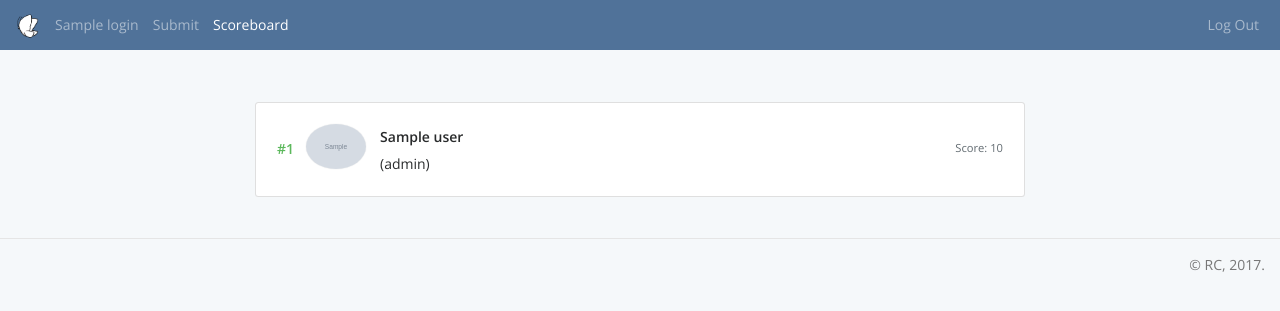
After one commit to mikkqu/rc-chrysalis, a Flask app: template scapp/templates/scoreboard.html in a window 1280 px wide. The commit adds this page. Shown: the top 311 px of the page. Run offline with Flask 2, Linux system fonts and the light colour scheme; the template is opened without the code that fills it: most values are stand-ins (such as "Sample title", 1, 10 or a date in 2020); grey boxes marked "Sample" are stand-in pictures; parts of the project's set-up code (start-up, migrations or seed data) failed here and were passed over; some libraries are stand-ins or nearby versions.

Commit message:
Add scoreboard support and corresponding logic

```diff
--- a/scapp/templates/_navbar.html
+++ b/scapp/templates/_navbar.html
@@ -27,6 +27,9 @@
       <li class="nav-item {% if active_page == "submit" %}active{% endif %}">
         <a class="nav-link" href="{{ url_for('submit') }}">Submit</a>
       </li>
+      <li class="nav-item {% if active_page == "scoreboard" %}active{% endif %}">
+        <a class="nav-link" href="{{ url_for('scoreboard') }}">Scoreboard</a>
+      </li>
       {% endif %}
     </ul>
 
--- /dev/null
+++ b/scapp/templates/scoreboard.html
@@ -0,0 +1,50 @@
+{% extends "_base.html" %}
+
+{% set active_page = "scoreboard" %}
+
+{% block browsertitle %} - Scoreboard{% endblock %}
+
+{% block content %}
+
+  <div class="container pt-5">
+    <div class="row">
+
+      <div class="col-lg-12 col-centered" style="max-width: 800px;">
+        <ul class="list-group media-list media-list-stream mb-4">
+
+          {% if scoreboard %}
+            {% for user in scoreboard[:50] %}
+            <li class="media list-group-item p-4">
+              <h6 class="my-0 text-success score-index">#{{ loop.index }}</h6>
+              <img class="media-object d-flex align-self-start mr-3"
+                src="{{ user.profile.image }}">
+              <div class="media-body">
+                <div class="media-heading">
+                  <small class="float-right text-muted score-points">Score: {{ user.score }}</small>
+                  <h6 class="score-level">{{ user.name }}</h6>({{ user.level }})
+                </div>
+
+              </div>
+            </li>
+            {% endfor %}
+
+          {% else %}
+            <li class="media list-group-item p-4">
+              <div class="media-body">
+                <div class="media-heading">
+                  <small class="float-right text-muted">Right now</small>
+                  <h6>{{ login.name }}</h6>
+                </div>
+                <p>
+                  There are no records so far. Try submitting something!
+                </p>
+              </div>
+            </li>
+          {% endif %}
+
+        </ul>
+      </div>
+    </div>
+  </div>
+
+{% endblock %}
```
Also changed, not shown: scapp/profiles.py (+24 -0 lines), scapp/views.py (+21 -3 lines).
